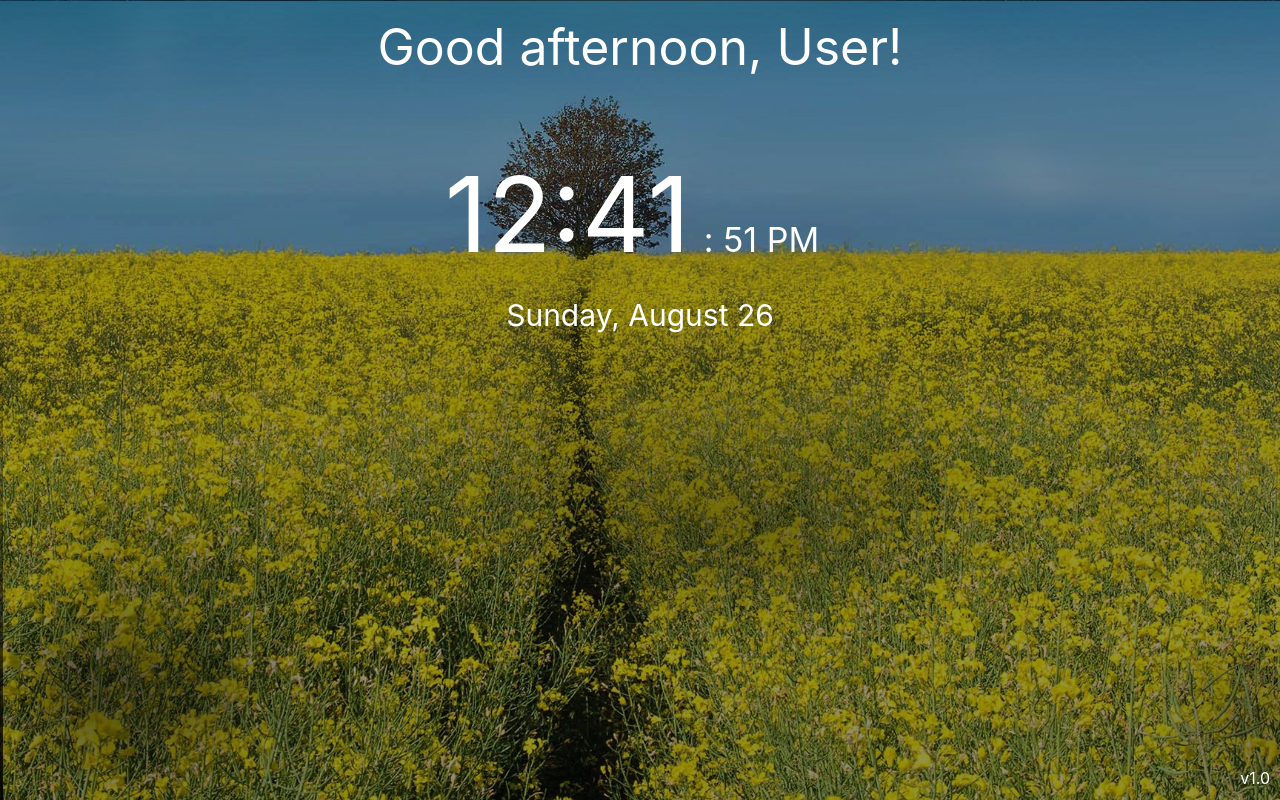
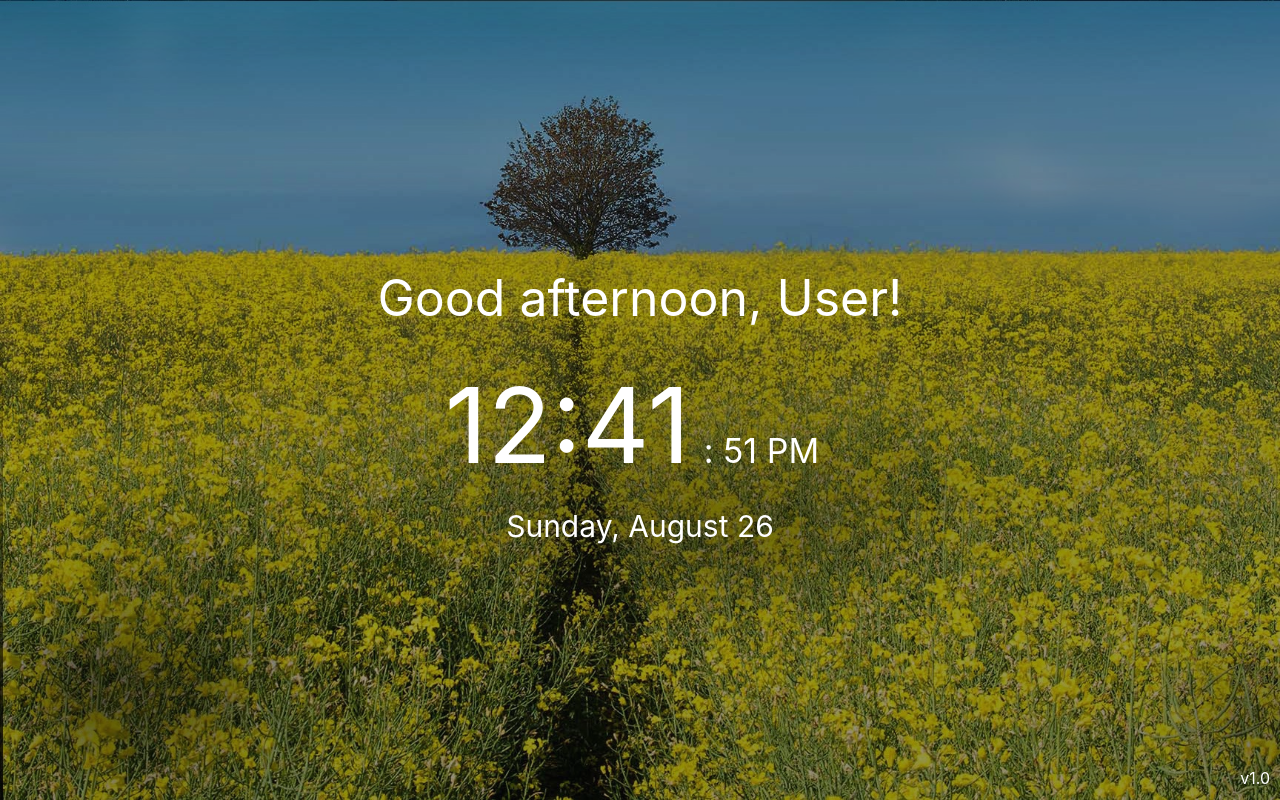
Before and after one commit to ssm123ssm/homeTab, a plain HTML site: page index.html in a window 1280 px wide. Drawn offline with nearby package versions, Linux system fonts and the light colour scheme.

Commit message:
Main page style modifications

```diff
--- a/index.html
+++ b/index.html
@@ -23,14 +23,22 @@
         <div>{{city}}</div>
         <div>{{weather}}</div>
     </div>
-    <div class="name">{{greeting}}
-        <div class="user_name">
-            <span class="user_name_self" spellcheck="false">{{user}}</span>!
 
+    <div class="cover">
+        <div class="main-frame">
+            <div class="name">{{greeting}}
+                <div class="user_name">
+                    <span class="user_name_self" spellcheck="false">{{user}}</span>!
+
+                </div>
+            </div>
+            <div class="time">{{time | date:'hh:mm'}} <span class="sec">{{time | date:': ss a'}}</span></div>
+            <div class="date">{{time | date:'EEEE, MMMM d'}}</div>
         </div>
     </div>
-    <div class="time">{{time | date:'hh:mm'}} <span class="sec">{{time | date:': ss a'}}</span></div>
-    <div class="date">{{time | date:'EEEE, MMMM d'}}</div>
+
+
+
     <div class="version">version</div>
 
 
--- a/res/styles/main.css
+++ b/res/styles/main.css
@@ -30,7 +30,6 @@ body {
     text-align: center;
     font-size: 105px;
     color: white;
-    margin-top: 40px
 }
 
 .img2 {
@@ -185,3 +184,15 @@ a:visited {
     right: 10px;
     color: white;
 }
+
+.cover {
+    position: absolute;
+    width: 100vw;
+    height: 100vh;
+    display: table;
+}
+
+.main-frame {
+    display: table-cell;
+    vertical-align: middle;
+}
--- a/sw.js
+++ b/sw.js
@@ -1,6 +1,6 @@
 var CACHE_NAME = 'my-site-cache-v1';
 var urlsToCache = [
-  './res/styles/main.css',
+  /*'./res/styles/main.css',*/
 './res/styles/bootstrap.css',
     './res/scripts/main.js',
     './res/scripts/angular.js',
```
